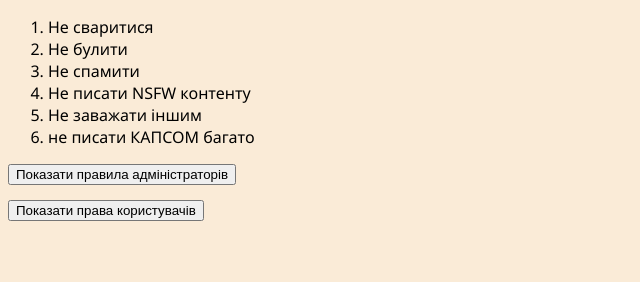
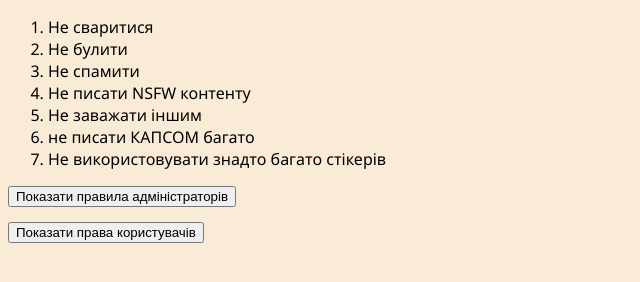
Before and after one commit to 4193883-eng/rules, a plain HTML site: page index.html in a window 1280 px wide. Shown: the whole page, without its empty margins (0-640 px from the left). Drawn offline with Linux system fonts and the light colour scheme.

Commit message:
стікери

```diff
--- a/index.html
+++ b/index.html
@@ -37,6 +37,7 @@
     <li>Не писати NSFW контенту</li>
     <li>Не заважати іншим</li>
     <li>не писати КАПСОМ багато</li>
+    <li>Не використовувати знадто багато стікерів</li>
 </ol>
 
 <button class="admin">Показати правила адміністраторів</button>
```
